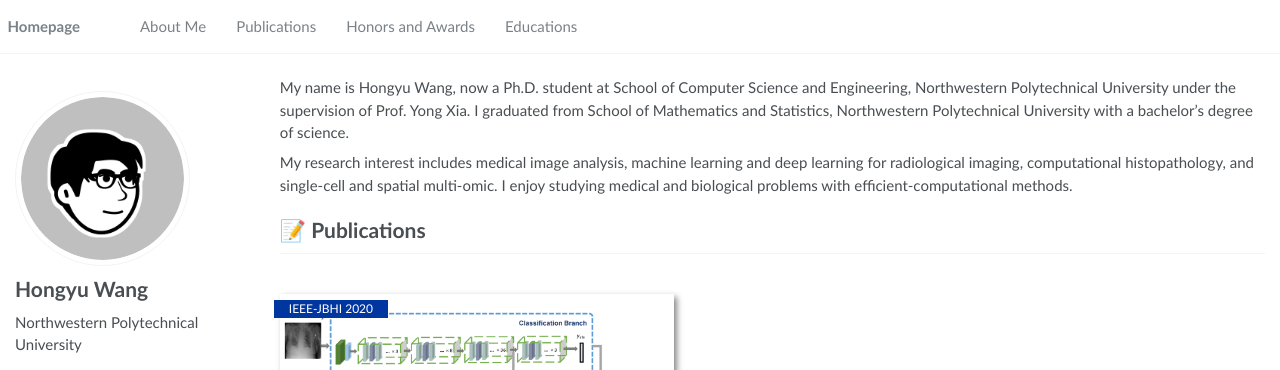
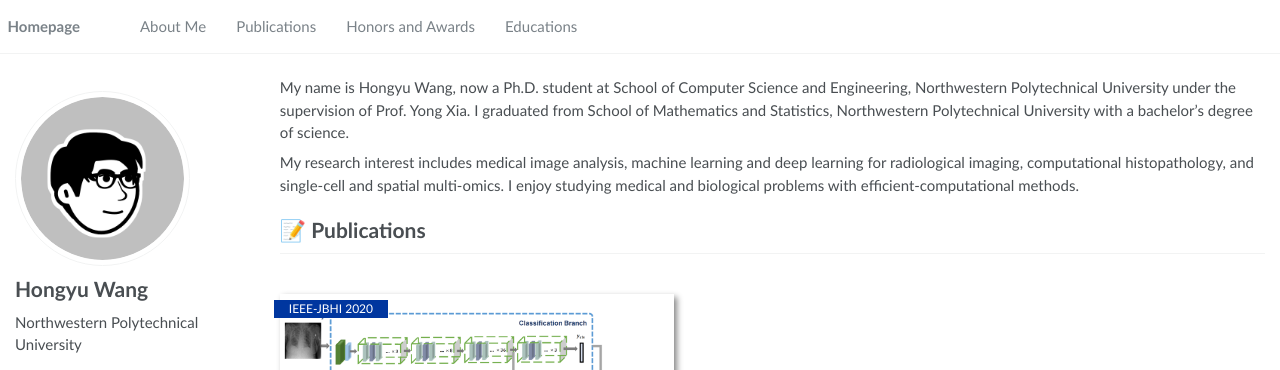
Before and after one commit to hywang01/hywang01.github.io, a Jekyll site: the page built from _pages/about.md, in a window 1280 px wide and 900 px high. Shown: the top 370 px of the window. Built offline with Jekyll 4.4.1, drawn with Linux system fonts in a browser that asks for light colours; some of the changed text lies outside the part shown.

Commit message:
update a few

```diff
--- a/_pages/about.md
+++ b/_pages/about.md
@@ -19,7 +19,7 @@
 
 My name is Hongyu Wang, now a Ph.D. student at School of Computer Science and Engineering, Northwestern Polytechnical University under the supervision of Prof. Yong Xia. I graduated from School of Mathematics and Statistics, Northwestern Polytechnical University with a bachelor’s degree of science.
 
-My research interest includes medical image analysis, machine learning and deep learning for radiological imaging, computational histopathology, and single-cell and spatial multi-omic. I enjoy studying medical and biological problems with efficient-computational methods.
+My research interest includes medical image analysis, machine learning and deep learning for radiological imaging, computational histopathology, and single-cell and spatial multi-omics. I enjoy studying medical and biological problems with efficient-computational methods.
 
 [//]: # # 🔥 News
 [//]: # - *2022.02*: &nbsp;🎉🎉 Lorem ipsum dolor sit amet, consectetur adipiscing elit. Vivamus ornare aliquet ipsum, ac tempus justo dapibus sit amet.
@@ -89,7 +89,7 @@
 
 - [Robust Stochastic Neural Ensemble Learning with Noisy Labels for Thoracic Disease Classification](https://github.com/hywang01/SNEL), **Hongyu Wang**, Hengfei Cui and Yong Xia, **IEEE-TMI 2023, major revision**
 
-- [Lorem ipsum dolor sit amet, consectetur adipiscing elit. Vivamus ornare aliquet ipsum, ac tempus justo dapibus sit amet](https://github.com), A, B, C, **CVPR 2020**
+# - [Lorem ipsum dolor sit amet, consectetur adipiscing elit. Vivamus ornare aliquet ipsum, ac tempus justo dapibus sit amet](https://github.com), A, B, C, **CVPR 2020**
 
 # 🎖 Honors and Awards
 - *2021-2023*: Innovation Foundation for Doctor Dissertation of Northwestern Polytechnical University (Key projects).
```
Also changed, not shown: other parts of _pages/about.md (+2 -3 lines).
